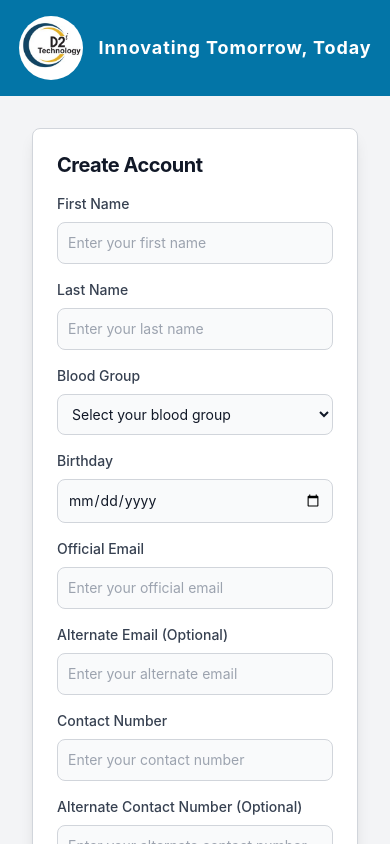
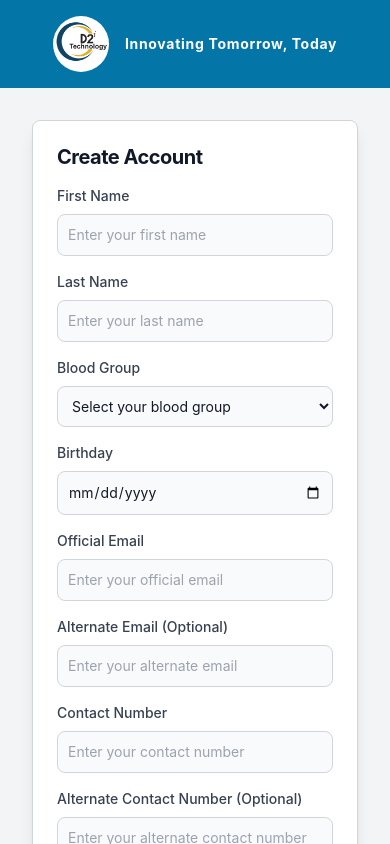
Before and after one commit to tushar-shukla-d2i/appFe, a React (Vite) app: page /signup in a window 390 px wide. Shown: the top 844 px of the page. Built offline with nearby package versions, Linux system fonts and the light colour scheme.

Commit message:
Make app header responsive

```diff
--- a/src/components/AppHeader.jsx
+++ b/src/components/AppHeader.jsx
@@ -19,10 +19,10 @@ const AppHeader = () => {
         <img
           src={d2iLogo}
           alt="logo"
-          className="rounded-full h-16 w-16 mr-4 hover:cursor-pointer"
+          className="rounded-full h-14 w-14 mr-4 hover:cursor-pointer"
           onClick={() => userData?._id && navigate(AppRoutes.DASHBOARD)}
         />
-        <h1 className="text-lg font-bold tracking-wider	">
+        <h1 className="text-sm font-bold tracking-wider	">
           Innovating Tomorrow, Today
         </h1>
       </div>
```
